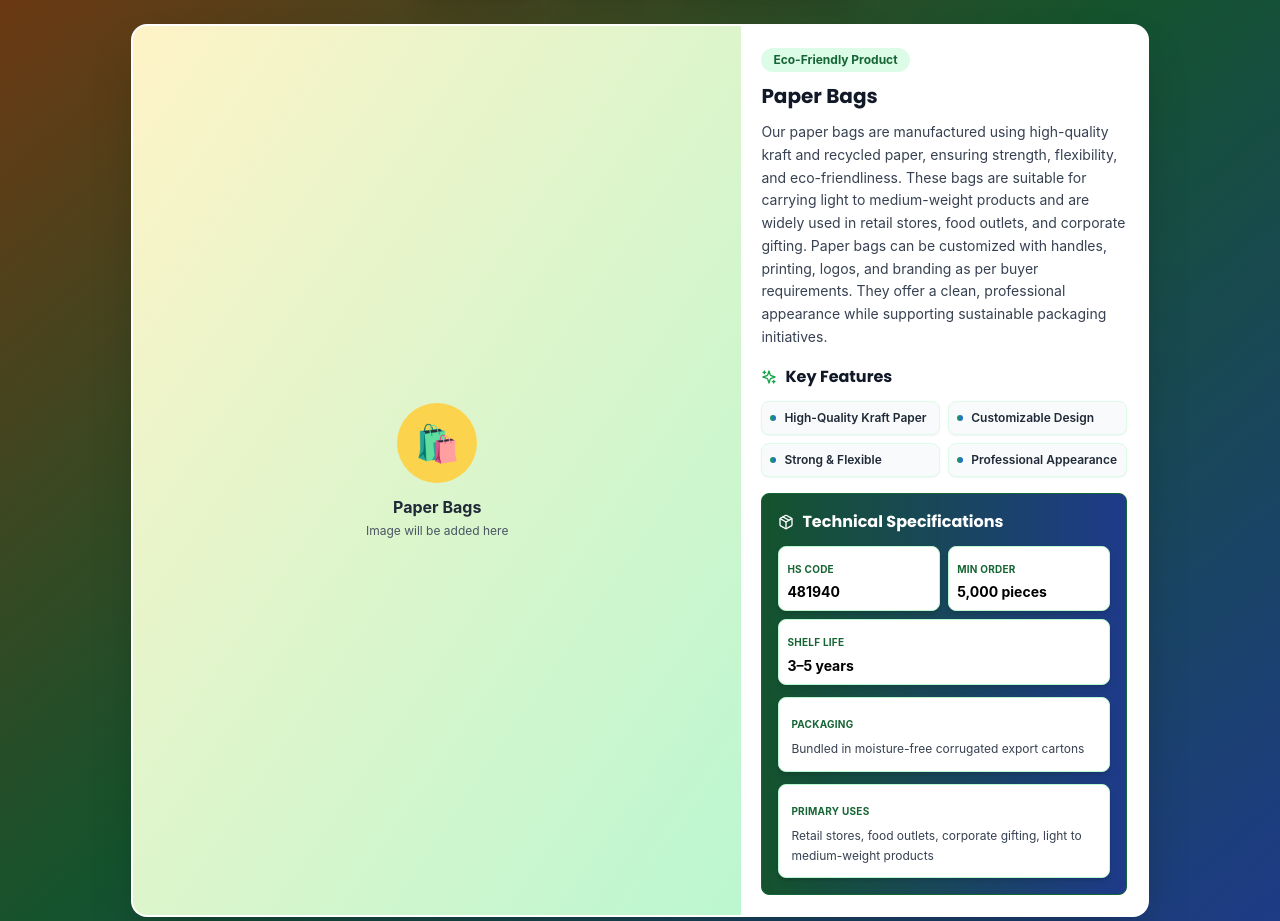
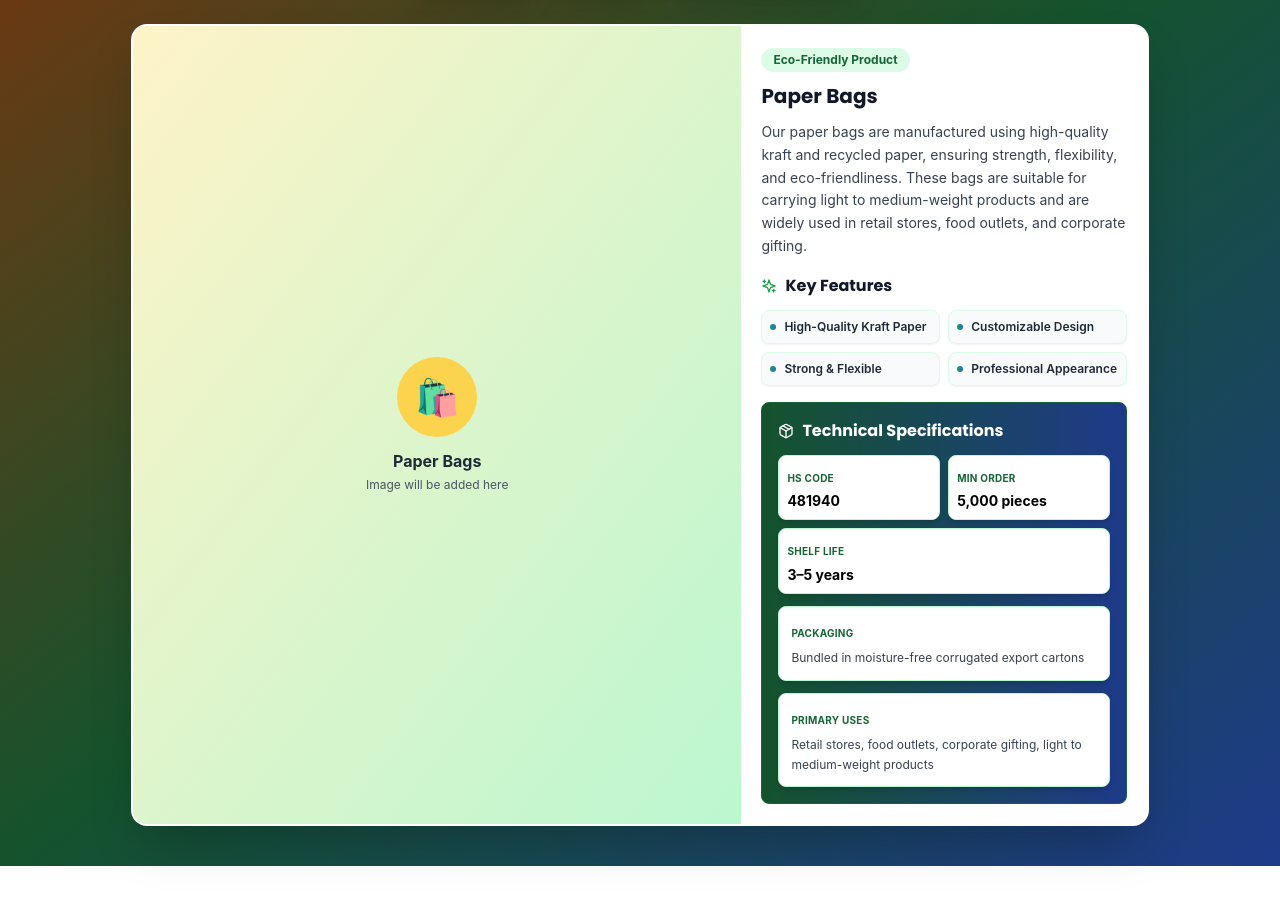
Before and after one commit to mdanouf44-cyber/JangamaJyothii, a Next.js app: page /products/jute-paper-products in a window 1280 px wide. Shown: the part 1780-2701 px from the top of the page. Built offline with nearby package versions, Linux system fonts and the light colour scheme; no server answers.

Commit message:
Shorten product descriptions in Jute & Paper Products page for more compact layout

```diff
--- a/src/app/products/jute-paper-products/page.tsx
+++ b/src/app/products/jute-paper-products/page.tsx
@@ -16,7 +16,7 @@ const JutePaperPage = () => {
     {
       name: 'Paper Bags',
       description:
-        'Our paper bags are manufactured using high-quality kraft and recycled paper, ensuring strength, flexibility, and eco-friendliness. These bags are suitable for carrying light to medium-weight products and are widely used in retail stores, food outlets, and corporate gifting. Paper bags can be customized with handles, printing, logos, and branding as per buyer requirements. They offer a clean, professional appearance while supporting sustainable packaging initiatives.',
+        'Our paper bags are manufactured using high-quality kraft and recycled paper, ensuring strength, flexibility, and eco-friendliness. These bags are suitable for carrying light to medium-weight products and are widely used in retail stores, food outlets, and corporate gifting.',
       features: ['High-Quality Kraft Paper', 'Customizable Design', 'Strong & Flexible', 'Professional Appearance'],
       specs: {
         hsCode: '481940',
@@ -31,7 +31,7 @@ const JutePaperPage = () => {
     {
       name: 'Jute Bags',
       description:
-        'Jute bags are made from natural jute fiber, known for its strength, durability, and reusability. These bags are designed to carry heavier loads and are ideal for shopping, promotional use, and long-term reuse. Jute bags provide a rustic, eco-conscious look that appeals strongly to global sustainable markets. They are available in plain, laminated, printed, and customized designs, making them suitable for branding and promotional activities.',
+        'Jute bags are made from natural jute fiber, known for its strength, durability, and reusability. These bags are designed to carry heavier loads and are ideal for shopping, promotional use, and long-term reuse. Available in plain, laminated, printed, and customized designs.',
       features: ['Natural Jute Fiber', 'Heavy Load Capacity', 'Reusable & Durable', 'Rustic Eco-Look'],
       specs: {
         hsCode: '420222',
@@ -46,7 +46,7 @@ const JutePaperPage = () => {
     {
       name: 'Paper Stationery Items',
       description:
-        'Our paper stationery products include notebooks, envelopes, folders, writing pads, and office paper products made from quality paper materials. These products are designed for daily office use, schools, institutions, and corporate environments. The stationery items are produced with attention to durability, smooth finish, and usability. Custom sizes, branding, and packaging options are available for bulk and export orders.',
+        'Our paper stationery products include notebooks, envelopes, folders, writing pads, and office paper products made from quality paper materials. Designed for daily office use, schools, institutions, and corporate environments with attention to durability and smooth finish.',
       features: ['Quality Paper Materials', 'Smooth Finish', 'Durable Design', 'Custom Branding'],
       specs: {
         hsCode: '482010',
```
